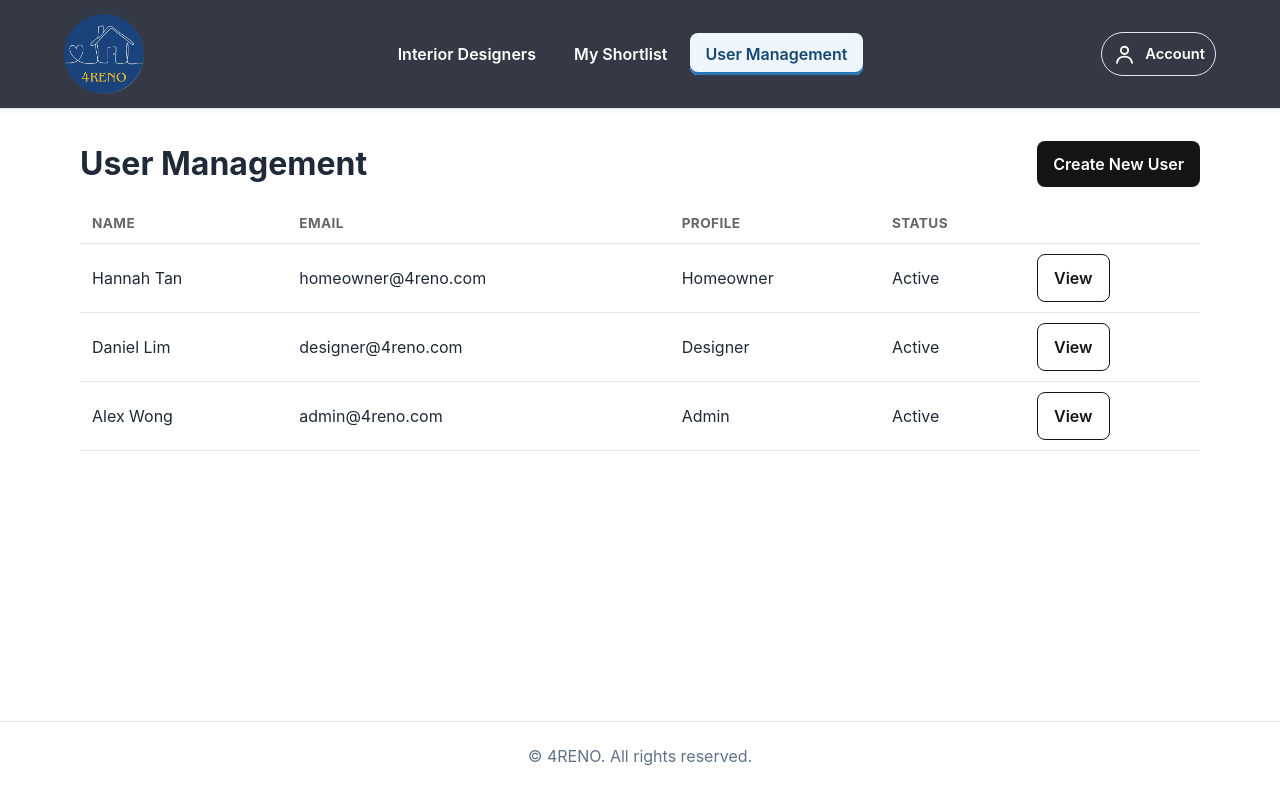
After one commit to MafuMafuGod/CSIT314-Project, a Flask app: page /admin/users in a window 1280 px wide. The commit adds this page. Run offline with Flask 3, Linux system fonts and the light colour scheme; the visitor is signed in with stand-in values (Sample User, id 1).

Commit message:
fixed the nav bar

```diff
--- a/CSIT314-Project/templates/base.html
+++ b/CSIT314-Project/templates/base.html
@@ -35,13 +35,13 @@
           class="{{ 'active' if active == 'shortlist' else '' }}"
           >My Shortlist</a
         >
-        {% if session.get('role') == 'designer' %}
+        {% if session.get('profile') == 'designer' %}
         <a
           href="{{ url_for('idp_interest.viewCountPage') }}"
           class="{{ 'active' if active == 'interest' else '' }}"
           >IDP Interest</a
         >
-        {% endif %} {% if session.get('role') == 'admin' %}
+        {% endif %} {% if session.get('profile') == 'admin' %}
         <a
           href="{{ url_for('user_management.userManagementPage') }}"
           class="{{ 'active' if active == 'users' else '' }}"
--- /dev/null
+++ b/CSIT314-Project/templates/user_management.html
@@ -0,0 +1,45 @@
+<!-- «Boundary» ViewUserAccountPage — #43 step 1
+ User Management list: every account, with a link to view its details.
+ PLACEHOLDER: replace with the #43 owner's own template if they have one. -->
+
+{% extends "base.html" %}
+{% block title %}User Management | 4RENO{% endblock %}
+{% block content %}
+
+<style>
+    .um-head { display: flex; justify-content: space-between; align-items: center; gap: 12px; flex-wrap: wrap; }
+    .um-table { width: 100%; border-collapse: collapse; margin-top: 16px; background: #fff; }
+    .um-table th, .um-table td { padding: 10px 12px; border-bottom: 1px solid #e5e5e5; text-align: left; }
+    .um-table th { font-size: .85rem; text-transform: uppercase; letter-spacing: .03em; color: #666; }
+    .um-status.suspended { color: #9c2929; }
+    .um-wrap { overflow-x: auto; }
+</style>
+
+<div class="um-head">
+    <h1 style="text-align:left;margin:0">User Management</h1>
+    <a class="btn" href="{{ url_for('create_account.createAccountPage') }}">Create New User</a>
+</div>
+
+{% if not userAccounts %}
+<div class="banner info">No user accounts found.</div>
+{% else %}
+<div class="um-wrap">
+    <table class="um-table">
+        <thead>
+            <tr><th>Name</th><th>Email</th><th>Profile</th><th>Status</th><th></th></tr>
+        </thead>
+        <tbody>
+            {% for a in userAccounts %}
+            <tr>
+                <td>{{ a.name }}</td>
+                <td>{{ a.u }}</td>
+                <td>{{ a.profile | capitalize }}</td>
+                <td class="um-status {{ a.status }}">{{ a.status | capitalize }}</td>
+                <td><a class="btn outline" href="{{ url_for('user_management.viewUserAccount', u=a.u) }}">View</a></td>
+            </tr>
+            {% endfor %}
+        </tbody>
+    </table>
+</div>
+{% endif %}
+{% endblock %}
```
Also changed, not shown: CSIT314-Project/templates/create_account.html (+4 -4 lines), CSIT314-Project/templates/view_account.html (added, +26 -0 lines), CSIT314-Project/tests/test_idp_interest.py (+6 -6 lines).
